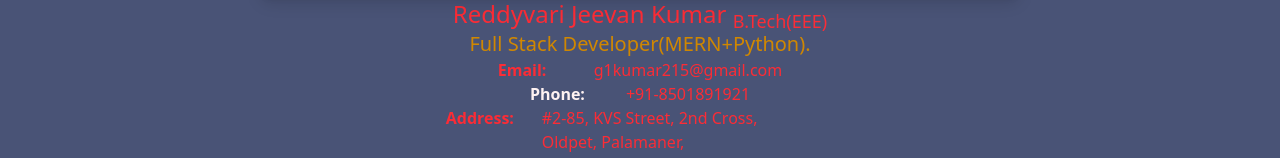
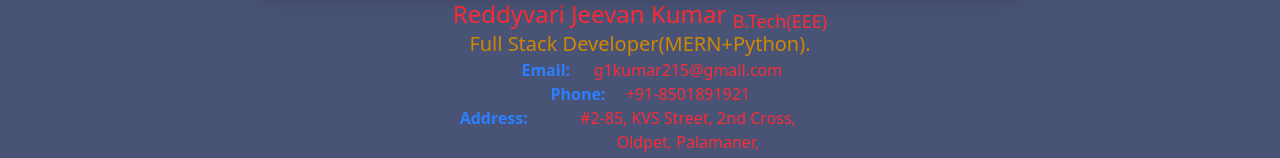
Before and after one commit to G1KUMAR-INDIA/Portfolio, a React (Vite) app: page / in a window 1280 px wide. Shown: the part 782-940 px from the top of the page. Built offline with nearby package versions, Linux system fonts and the light colour scheme.

Commit message:
Portfolio Home  Page Update

```diff
--- a/src/pages/Home.jsx
+++ b/src/pages/Home.jsx
@@ -59,16 +59,16 @@ const Home = () => {
             <p className="text-2xl text-red-500">Reddyvari Jeevan Kumar <sub>B.Tech(EEE)</sub></p>
             <p className="text-xl text-yellow-600"  >Full Stack Developer(MERN+Python).</p>
         <div className="flex">
-            <span className="font-semibold w-24 text-red-500">Email:</span>
-            <span className="text-red-500">g1kumar215@gmail.com</span>
+            <span className="font-semibold w-24 text-blue-500 text-center">Email:</span>
+            <span className="text-red-500 text-center">g1kumar215@gmail.com</span>
           </div>
           <div className="flex">
-            <span className="font-semibold w-24 text-red-50">Phone:</span>
-            <span className="text-red-500">+91-8501891921</span>
+            <span className="font-semibold w-24 text-blue-500 text-center">Phone:</span>
+            <span className="text-red-500 text-center">+91-8501891921</span>
           </div>
           <div className="flex items-start">
-            <span className="font-semibold w-24 text-red-500">Address:</span>
-            <span className="text-red-500">
+            <span className="font-semibold w-24 text-blue-500 text-center">Address:</span>
+            <span className="text-red-500 text-center">
               #2-85, KVS Street, 2nd Cross,<br />
               Oldpet, Palamaner,<br />
               Chittoor Dist, Andhra Pradesh - 517408
```
